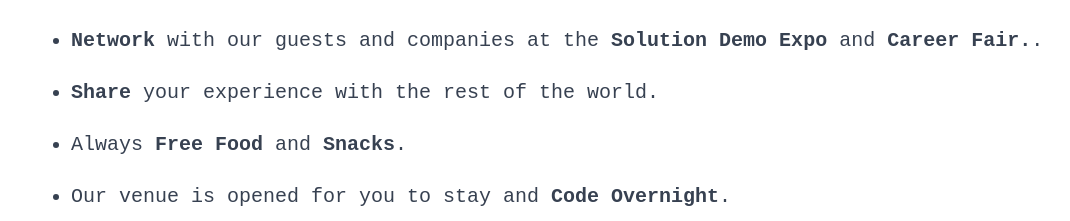
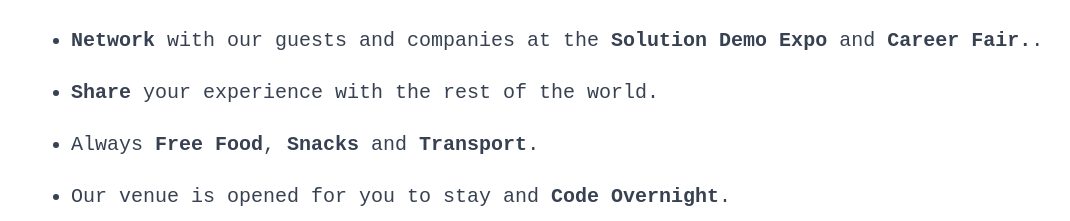
Before and after one commit to Simeon-Azeh/codextreme_back, a Next.js app: page / in a window 1280 px wide. Shown: the part 1683-1904 px from the top of the page, without its empty margins (97-1167 px from the left). Built offline with nearby package versions, Linux system fonts and the light colour scheme.

Commit message:
Update eventDetails.tsx

```diff
--- a/src/components/landing/eventDetails.tsx
+++ b/src/components/landing/eventDetails.tsx
@@ -15,7 +15,7 @@ export default function EventDetails() {
                 <li className="text-xl py-3">Engage in Teams Game Activities and <strong>Win More Prizes</strong>.</li>
                 <li className="text-xl py-3"><strong>Network</strong> with our guests and companies at the <strong>Solution Demo Expo</strong> and <strong>Career Fair.</strong>.</li>
                 <li className="text-xl py-3"><strong>Share</strong> your experience with the rest of the world.</li>
-                <li className="text-xl py-3">Always <strong>Free Food</strong> and <strong>Snacks</strong>.</li>
+                <li className="text-xl py-3">Always <strong>Free Food</strong>, <strong>Snacks</strong> and <strong>Transport</strong>.</li>
                 <li className="text-xl py-3">Our venue is opened for you to stay and <strong>Code Overnight</strong>.</li>
                 <li className="text-xl py-3">And of course<strong> Lots of Swaggs</strong>.</li>
             </ul>
```
